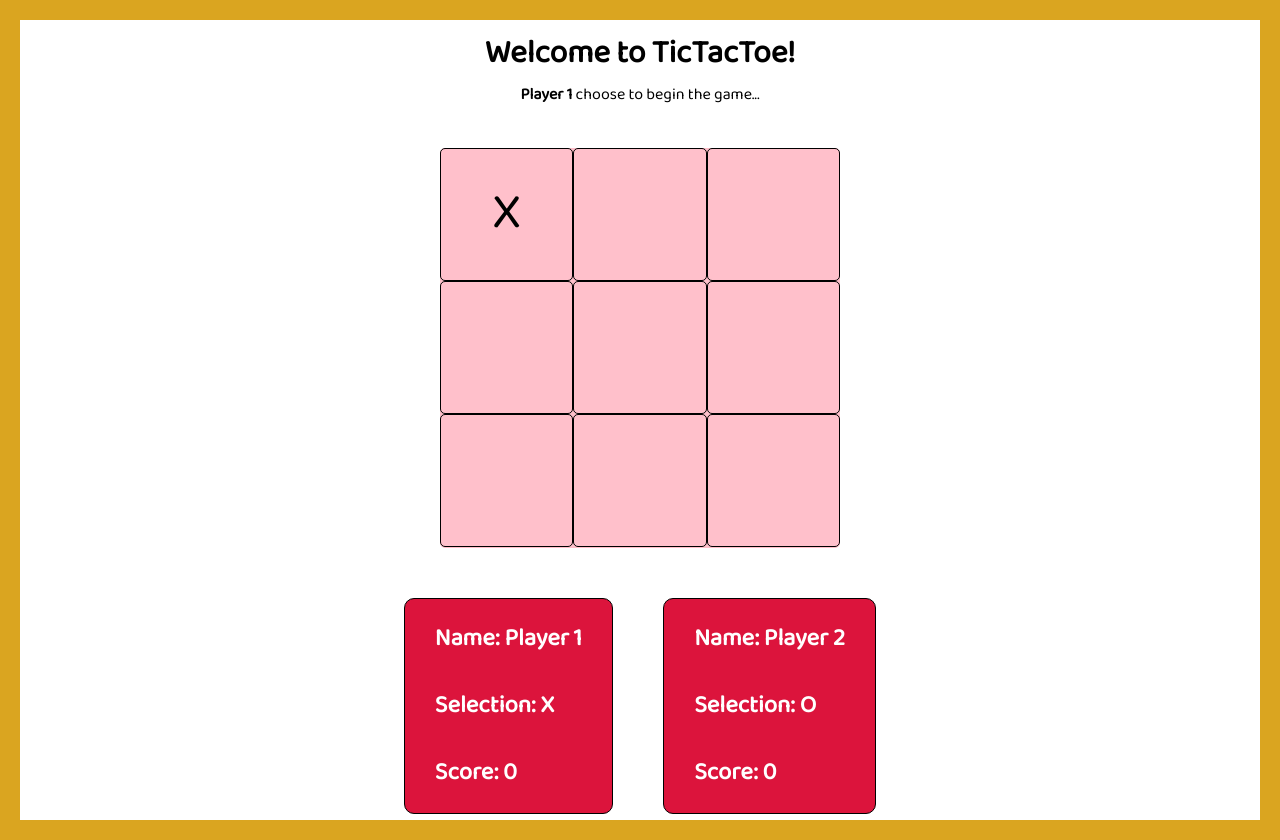
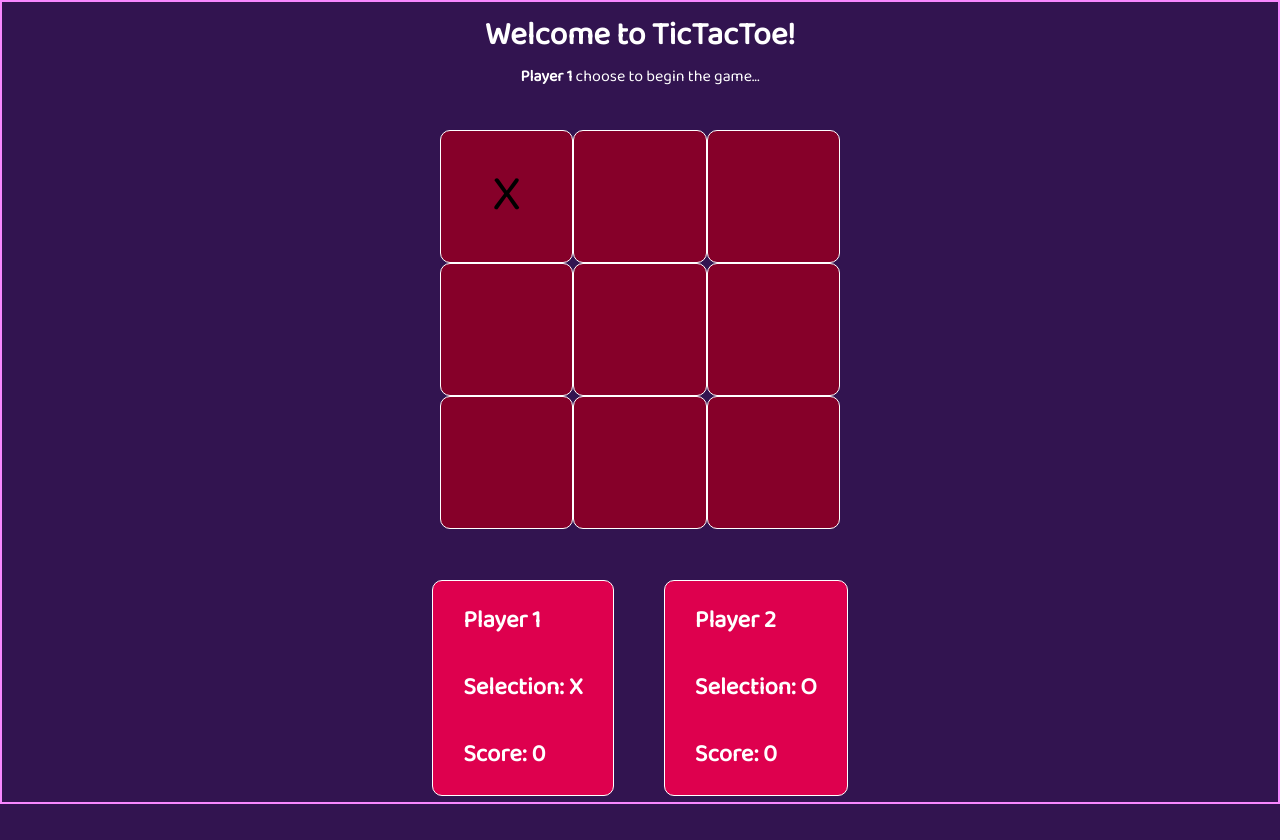
Before and after one commit to kenwilde1/tic-tac-toe, a plain HTML site: page index.html in a window 1280 px wide. Both pictures are taken after a click on the element 506 px from the left and 214 px from the top of the page. After the commit the page ends 804 px from the top, so only its background shows below. Drawn offline with Linux system fonts and the light colour scheme.

Commit message:
added styling

```diff
--- a/index.html
+++ b/index.html
@@ -13,17 +13,15 @@
             <p><b>Player 1</b> choose to begin the game...</p>
         </div>
         <div class="game-board">
-
-
         </div>
         <div class="players">
             <div class="playerOneDisplay">
-                <h2 id="playerOneName">Name: Player 1</h2><br>
+                <h2 id="playerOneName">Player 1</h2><br>
                 <h2 id="playerOneSelection">Selection: X</h2><br>
                 <h2 id="playerOneScore">Score: 0</h2>
             </div>
             <div class="playerTwoDisplay">
-                <h2 id="playerTwoName">Name: Player 2</h2><br>
+                <h2 id="playerTwoName">Player 2</h2><br>
                 <h2 id="playerTwoSelection">Selection: O</h2><br>
                 <h2 id="playerTwoScore">Score: 0</h2>
             </div>
--- a/scripts/script.js
+++ b/scripts/script.js
@@ -28,7 +28,7 @@ const gameBoard = (() => {
 
     }
 
-    const endGame = (p) => {
+    const endGame = (p, result) => {
 
         while (gameBoardDiv.childElementCount > 0) {
             gameBoardDiv.removeChild(gameBoardDiv.lastChild);
@@ -36,16 +36,21 @@ const gameBoard = (() => {
 
         const endGameDiv = document.createElement('div');
         const endGameHeader = document.createElement('h2');
-        endGameHeader.textContent = `Game Over! ${p.name} won!`;
+
+        if(result == "Win") {
+            endGameHeader.textContent = `Game Over! ${p.name} won!`;
+            p.setScore(1);
+            game.updateScoreTally(p);
+        }else if(result == "Draw") {
+            endGameHeader.textContent = `Game Over! It's a Tie!`;
+        }
+
         endGameDiv.appendChild(endGameHeader);
 
         const restartButton = document.createElement('button');
         restartButton.textContent = "Restart Game";
 
         endGameDiv.appendChild(restartButton);
-        console.log(p);
-        p.setScore(1);
-        game.updateScoreTally(p);
         gameBoardDiv.appendChild(endGameDiv);
 
         restartButton.addEventListener('click', game.playGame);
@@ -59,6 +64,15 @@ const gameBoard = (() => {
 const Player = (name, selection) => {
 
     let score = 0;
+    this.selection = selection;
+
+    const setName = (newName) => {
+        name = newName || "Player";
+    }
+
+    const setMarker = (marker) => {
+        selection = marker;
+    }
 
     const getScore = () => {
         return score;
@@ -68,9 +82,8 @@ const Player = (name, selection) => {
         score += n;
     }
 
-    return { setScore, name, selection, getScore};
+    return { setScore, name, selection, getScore, setName, setMarker };
 }
-
 
 const displayController = (() => {
 
@@ -92,15 +105,17 @@ const displayController = (() => {
         for (i = 0; i < gameCells.length; i++) {
             gameCells[i].id = `${[i]}`;
         }
-        console.log(currentPlayer.selection);
+
         gameCells.forEach( cell => cell.addEventListener('click', (e) => {
 
             const index = e.target.id;
-
-            gameBoard.updateGameBoard(e.target, index, currentPlayer.selection, arr);
-            game.checkWin(arr, currentPlayer);
-            changeCurrentPlayer();
-
+            if (e.target.textContent == " ") {
+                gameBoard.updateGameBoard(e.target, index, currentPlayer.selection, arr);
+                game.checkWin(arr, currentPlayer);
+                changeCurrentPlayer();
+            } else {
+                alert('Spot already taken! Choose again!');
+            }
 
         }));
     }
@@ -133,14 +148,20 @@ const game = (() => {
             const combo = winningCombinations[i];
 
             if(arr[combo[0]] == player.selection && arr[combo[1]] == player.selection && arr[combo[2]] == player.selection) {
-                gameBoard.endGame(player);
+                gameBoard.endGame(player, "Win");
             }
         }
+        if(!arr.includes(' ')) {
+            gameBoard.endGame(player, "Draw");
+        }
+
     }
 
     const updateScoreTally = (p) => {
 
-        if (p.name == "Player 1") {
+        console.log(p);
+
+        if (p.name == displayController.playerOne.name) {
             const getScoreFieldOne = document.querySelector('#PlayerOneScore');
             getScoreFieldOne.textContent = `Score: ${p.getScore()}`;
         }else {
--- a/styles/style.css
+++ b/styles/style.css
@@ -6,40 +6,45 @@
     font-family: 'Baloo Da 2', cursive;
 }
 
+body {
+    background-color: #321450;
+    border: 2px solid #f887ff;
+}
+
 .container {
     display: flex;
     justify-content: center;
     flex-direction: column;
     height: 100vh;
     flex-wrap: wrap;
-    border: 20px solid goldenrod;
 }
 
 .message-controller {
     text-align: center;
     margin-bottom: 40px;
+    color: white;
 }
 
 .game-board {
-    height: 50vh;
-    width: 50vh;
+    min-height: 50vh;
+    min-width: 50vh;
     display: flex;
     align-self: center;
     flex-wrap: wrap;
     border-radius: 5px;
-    background-color: pink;
     justify-content: center;
 }
 
 .cell {
     width: 32.8%;
     height: 32.8%;
-    border: 1px solid black;
+    border: 1px solid white;
+    background-color: #860029;
     display: flex;
     align-items: center;
     justify-content: center;
     font-size: 50px;
-    border-radius:5px;
+    border-radius:10px;
     cursor: pointer;
 }
 
@@ -56,32 +61,16 @@
 
 .playerOneDisplay {
     margin-right: 50px;
-    background-color: crimson;
+    background-color: #de004e;
     padding: 20px 30px 20px 30px;
     border-radius: 10px;
     color: white;
-    border: 1px solid black;
-}
-
-.playerOneDisplay #playerOneName:hover {
-    cursor: pointer;
-}
-
-.playerOneDisplay #playerOneSelection:hover {
-    cursor: pointer;
-}
-
-.playerTwoDisplay #playerTwoName:hover {
-    cursor: pointer;
-}
-
-.playerTwoDisplay #playerTwoSelection:hover {
-    cursor: pointer;
+    border: 1px solid white;
 }
 
 .playerTwoDisplay {
-    border: 1px solid black;
-    background-color: crimson;
+    border: 1px solid white;
+    background-color: #de004e;
     padding: 20px 30px 20px 30px;
     border-radius: 10px;
     color: white;
```
Also changed, not shown: backgroundimage.jpeg (added).
